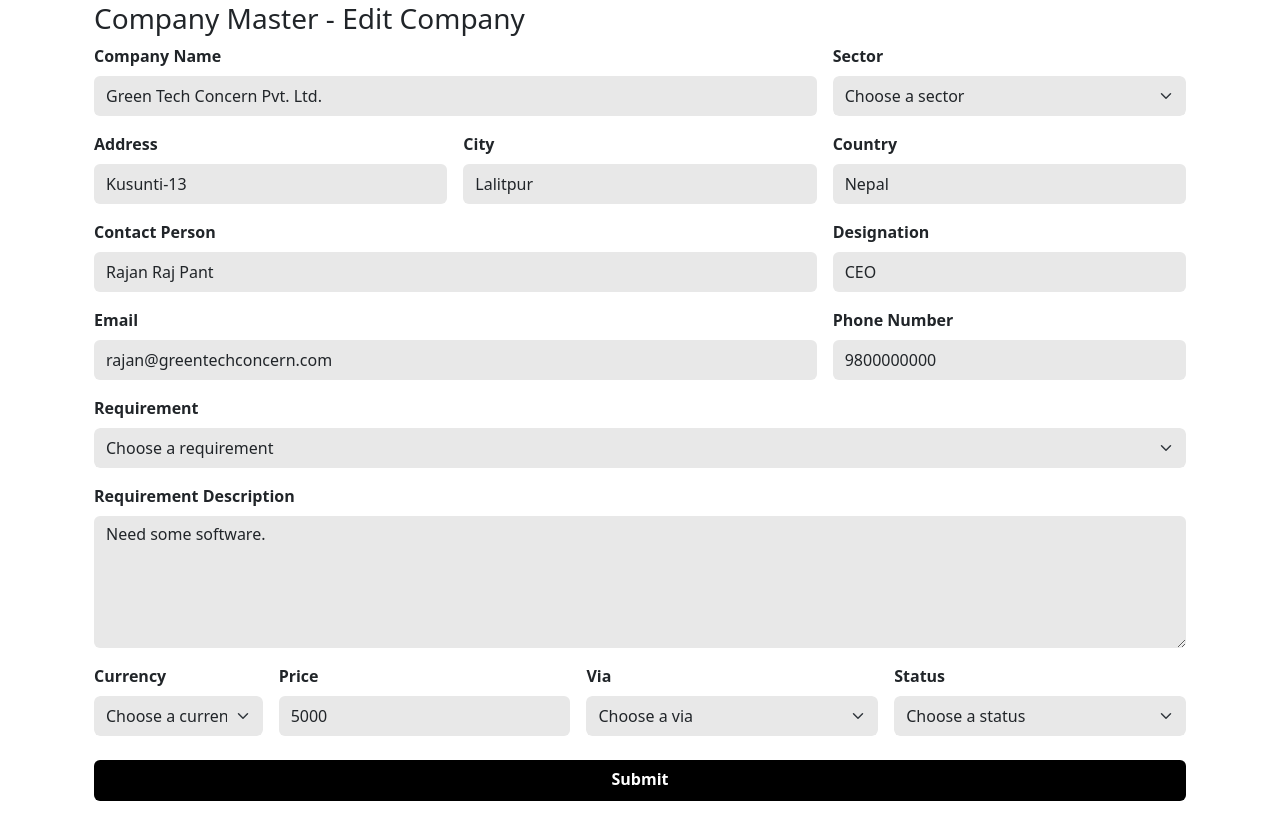
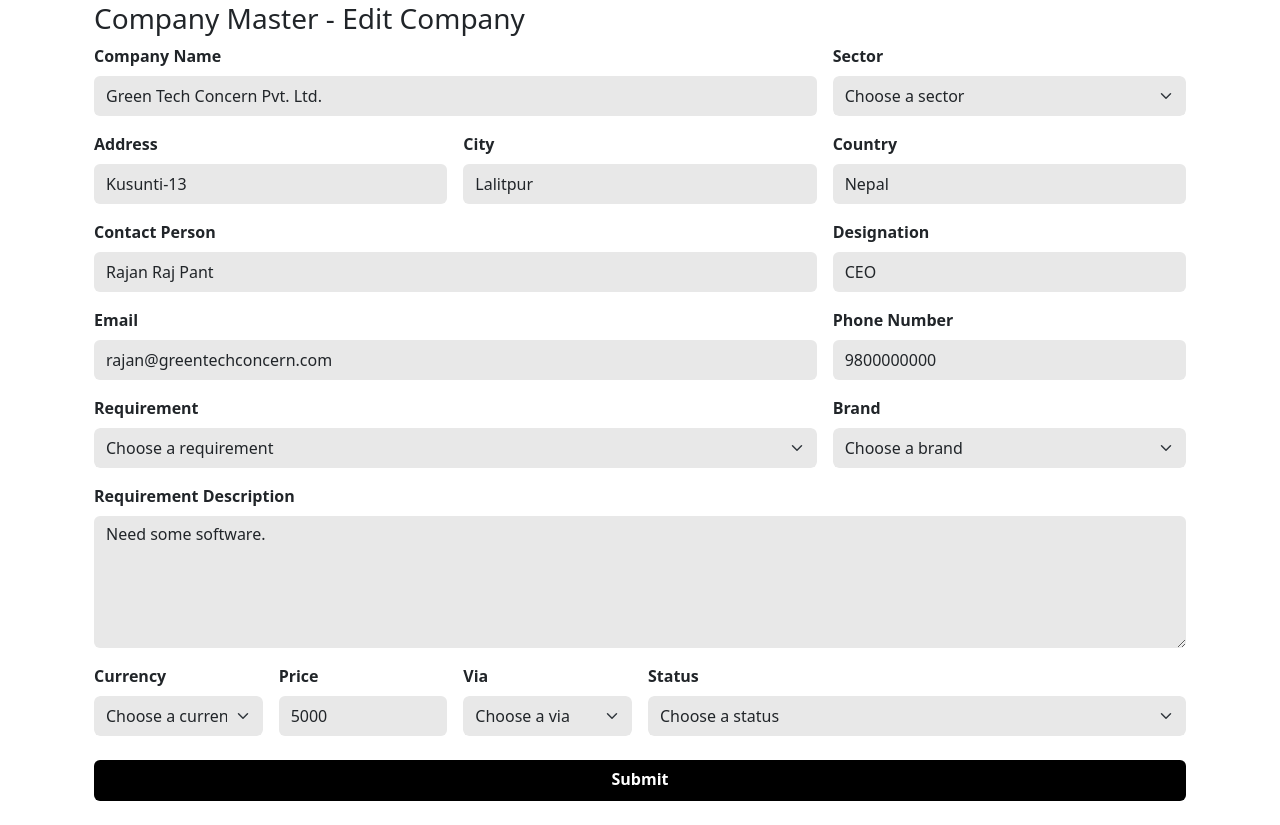
Before and after one commit to zaynierashik/crm, a Django app: page /companyform/1/ in a window 1280 px wide. Shown: the part 142-967 px from the top of the page. Run offline with Django 5.2, Linux system fonts and the light colour scheme; data comes from the database, SQL or seed files in the repository; both versions use the stored data as it was after the commit; some libraries are stand-ins or nearby versions.

Commit message:
Favicon & Referral/Partner

```diff
--- a/resecurityapp/views.py
+++ b/resecurityapp/views.py
@@ -46,9 +46,11 @@ def companyform(request, company_id):
     company = Company.objects.get(pk=company_id)
     sectors = Sector.objects.all()
     requirements = Requirement.objects.all()
+    brands = Brand.objects.all()
     vias = Via.objects.all()
+    partners = Partner.objects.all()
     statuses = Status.objects.all()
-    return render(request, 'companyform.html', {'company': company, 'sectors': sectors, 'requirements': requirements, 'vias': vias, 'statuses': statuses})
+    return render(request, 'companyform.html', {'company': company, 'sectors': sectors, 'requirements': requirements, 'brands': brands, 'vias': vias, 'partners': partners, 'statuses': statuses})
 
 def submit_company(request):
     if request.method == 'POST':
--- a/templates/companydetails.html
+++ b/templates/companydetails.html
@@ -6,6 +6,10 @@
     <meta charset="utf-8">
     <meta name="viewport" content="width=device-width, initial-scale=1">
     <title>View Company</title>
+    <link rel="apple-touch-icon" sizes="180x180" href="{% static '/apple-touch-icon.png' %}">
+    <link rel="icon" type="image/png" sizes="32x32" href="{% static '/favicon/favicon-32x32.png'  %}">
+    <link rel="icon" type="image/png" sizes="16x16" href="{% static '/favicon/favicon-16x16.png'  %}">
+    <link rel="manifest" href="{% static '/favicon/site.webmanifest' %}">
     <link href="https://cdn.jsdelivr.net/npm/bootstrap@5.3.2/dist/css/bootstrap.min.css" rel="stylesheet" integrity="sha384-T3c6CoIi6uLrA9TneNEoa7RxnatzjcDSCmG1MXxSR1GAsXEV/Dwwykc2MPK8M2HN" crossorigin="anonymous">
     <link href="{% static 'css/homepage.css' %}" rel="stylesheet">
 </head>
--- a/templates/companyform.html
+++ b/templates/companyform.html
@@ -6,6 +6,10 @@
     <meta charset="utf-8">
     <meta name="viewport" content="width=device-width, initial-scale=1">
     <title>Edit Company</title>
+    <link rel="apple-touch-icon" sizes="180x180" href="{% static '/apple-touch-icon.png' %}">
+    <link rel="icon" type="image/png" sizes="32x32" href="{% static '/favicon/favicon-32x32.png'  %}">
+    <link rel="icon" type="image/png" sizes="16x16" href="{% static '/favicon/favicon-16x16.png'  %}">
+    <link rel="manifest" href="{% static '/favicon/site.webmanifest' %}">
     <link href="https://cdn.jsdelivr.net/npm/bootstrap@5.3.2/dist/css/bootstrap.min.css" rel="stylesheet" integrity="sha384-T3c6CoIi6uLrA9TneNEoa7RxnatzjcDSCmG1MXxSR1GAsXEV/Dwwykc2MPK8M2HN" crossorigin="anonymous">
     <link href="{% static 'css/homepage.css' %}" rel="stylesheet">
 </head>
@@ -121,7 +125,8 @@
                     </div>
                 </div>
 
-                <div class="mb-3">
+                <div class="row g-3 mb-3">
+                    <div class="col">
                         <label for="requirement" class="form-label fw-semibold">Requirement</label>
                         <select class="form-control form-select py-2" name="requirement" id="requirement" required>
                             <option value="">Choose a requirement</option>
@@ -130,6 +135,18 @@
                             {% endfor %}
                         </select>
                         <div class="invalid-feedback">Please select a requirement.</div>
+                    </div>
+
+                    <div class="col-4">
+                        <label for="brand" class="form-label fw-semibold">Brand</label>
+                        <select class="form-control form-select py-2" name="brand" id="brand" required>
+                            <option value="">Choose a brand</option>
+                            {% for brand in brands %}
+                            <option value="{{ brand.Brand_Name }}">{{ brand.Brand_Name }}</option>
+                            {% endfor %}
+                        </select>
+                        <div class="invalid-feedback">Please select a brand.</div>
+                    </div>
                 </div>
 
                 <div class="mb-3">
@@ -151,13 +168,13 @@
                         <div class="invalid-feedback">Please select a currency.</div>
                     </div>
 
-                    <div class="col">
+                    <div class="col-2">
                         <label for="price" class="form-label fw-semibold">Price</label>
                         <input type="text" class="form-control py-2" name="price" id="price" value="{{ company.price }}" required>
                         <div class="invalid-feedback">Please enter a price.</div>
                     </div>
 
-                    <div class="col">
+                    <div class="col-2">
                         <label for="via" class="form-label fw-semibold">Via</label>
                         <select class="form-control form-select py-2" name="via" id="via" required>
                             <option value="">Choose a via</option>
@@ -166,6 +183,21 @@
                             {% endfor %}
                         </select>
                         <div class="invalid-feedback">Please select a via.</div>
+                    </div>
+
+                    <div id="referralNameInput" class="col" style="display: none;">
+                        <label for="referral_name" class="form-label fw-semibold">Referral Name</label>
+                        <input type="text" class="form-control py-2" name="referral_name" id="referral_name">
+                    </div>
+
+                    <div id="partnerDropdown" class="col" style="display: none;">
+                        <label for="partner" class="form-label fw-semibold">Partner</label>
+                        <select class="form-control form-select py-2" name="partner" id="partner">
+                            <option value="">Choose a partner</option>
+                            {% for partner in partners %}
+                            <option value="{{ partner.id }}">{{ partner.Partner_Name }}</option>
+                            {% endfor %}
+                        </select>
                     </div>
 
                     <div class="col">
@@ -220,6 +252,28 @@
     </script>
 
     <script>
+        document.addEventListener("DOMContentLoaded", function(){
+            var viaDropdown = document.getElementById("via");
+            var referralNameInput = document.getElementById("referralNameInput");
+            var partnerDropdown = document.getElementById("partnerDropdown");
+
+            viaDropdown.addEventListener("change", function(){
+                var selectedVia = viaDropdown.value;
+                if (selectedVia === "Referral") {
+                    referralNameInput.style.display = "block";
+                    partnerDropdown.style.display = "none";
+                } else if (selectedVia === "Partner") {
+                    referralNameInput.style.display = "none";
+                    partnerDropdown.style.display = "block";
+                } else {
+                    referralNameInput.style.display = "none";
+                    partnerDropdown.style.display = "none";
+                }
+            });
+        });
+    </script>
+
+    <script>
         if( window.history.replaceState ){
             window.history.replaceState( null, null, window.location.href );
         }
--- a/templates/form.html
+++ b/templates/form.html
@@ -6,6 +6,10 @@
     <meta charset="utf-8">
     <meta name="viewport" content="width=device-width, initial-scale=1">
     <title>Master Page</title>
+    <link rel="apple-touch-icon" sizes="180x180" href="{% static '/apple-touch-icon.png' %}">
+    <link rel="icon" type="image/png" sizes="32x32" href="{% static '/favicon/favicon-32x32.png'  %}">
+    <link rel="icon" type="image/png" sizes="16x16" href="{% static '/favicon/favicon-16x16.png'  %}">
+    <link rel="manifest" href="{% static '/favicon/site.webmanifest' %}">
     <link href="https://cdn.jsdelivr.net/npm/bootstrap@5.3.2/dist/css/bootstrap.min.css" rel="stylesheet" integrity="sha384-T3c6CoIi6uLrA9TneNEoa7RxnatzjcDSCmG1MXxSR1GAsXEV/Dwwykc2MPK8M2HN" crossorigin="anonymous">
     <link href="{% static 'css/homepage.css' %}" rel="stylesheet">
 </head>
--- a/templates/index.html
+++ b/templates/index.html
@@ -6,6 +6,10 @@
     <meta charset="utf-8">
     <meta name="viewport" content="width=device-width, initial-scale=1">
     <title>Homepage</title>
+    <link rel="apple-touch-icon" sizes="180x180" href="{% static '/apple-touch-icon.png' %}">
+    <link rel="icon" type="image/png" sizes="32x32" href="{% static '/favicon/favicon-32x32.png'  %}">
+    <link rel="icon" type="image/png" sizes="16x16" href="{% static '/favicon/favicon-16x16.png'  %}">
+    <link rel="manifest" href="{% static '/favicon/site.webmanifest' %}">
     <link href="https://cdn.jsdelivr.net/npm/bootstrap@5.3.2/dist/css/bootstrap.min.css" rel="stylesheet" integrity="sha384-T3c6CoIi6uLrA9TneNEoa7RxnatzjcDSCmG1MXxSR1GAsXEV/Dwwykc2MPK8M2HN" crossorigin="anonymous">
     <link href="{% static 'css/homepage.css' %}" rel="stylesheet">
 </head>
--- a/templates/master.html
+++ b/templates/master.html
@@ -6,6 +6,10 @@
     <meta charset="utf-8">
     <meta name="viewport" content="width=device-width, initial-scale=1">
     <title>Master Page</title>
+    <link rel="apple-touch-icon" sizes="180x180" href="{% static '/apple-touch-icon.png' %}">
+    <link rel="icon" type="image/png" sizes="32x32" href="{% static '/favicon/favicon-32x32.png'  %}">
+    <link rel="icon" type="image/png" sizes="16x16" href="{% static '/favicon/favicon-16x16.png'  %}">
+    <link rel="manifest" href="{% static '/favicon/site.webmanifest' %}">
     <link href="https://cdn.jsdelivr.net/npm/bootstrap@5.3.2/dist/css/bootstrap.min.css" rel="stylesheet" integrity="sha384-T3c6CoIi6uLrA9TneNEoa7RxnatzjcDSCmG1MXxSR1GAsXEV/Dwwykc2MPK8M2HN" crossorigin="anonymous">
     <link href="{% static 'css/homepage.css' %}" rel="stylesheet">
 </head>
--- a/templates/newpartner.html
+++ b/templates/newpartner.html
@@ -6,6 +6,10 @@
     <meta charset="utf-8">
     <meta name="viewport" content="width=device-width, initial-scale=1">
     <title>New Partner</title>
+    <link rel="apple-touch-icon" sizes="180x180" href="{% static '/apple-touch-icon.png' %}">
+    <link rel="icon" type="image/png" sizes="32x32" href="{% static '/favicon/favicon-32x32.png'  %}">
+    <link rel="icon" type="image/png" sizes="16x16" href="{% static '/favicon/favicon-16x16.png'  %}">
+    <link rel="manifest" href="{% static '/favicon/site.webmanifest' %}">
     <link href="https://cdn.jsdelivr.net/npm/bootstrap@5.3.2/dist/css/bootstrap.min.css" rel="stylesheet" integrity="sha384-T3c6CoIi6uLrA9TneNEoa7RxnatzjcDSCmG1MXxSR1GAsXEV/Dwwykc2MPK8M2HN" crossorigin="anonymous">
     <link href="{% static 'css/homepage.css' %}" rel="stylesheet">
 </head>
--- a/templates/partnerdetails.html
+++ b/templates/partnerdetails.html
@@ -6,6 +6,10 @@
     <meta charset="utf-8">
     <meta name="viewport" content="width=device-width, initial-scale=1">
     <title>View Partner</title>
+    <link rel="apple-touch-icon" sizes="180x180" href="{% static '/apple-touch-icon.png' %}">
+    <link rel="icon" type="image/png" sizes="32x32" href="{% static '/favicon/favicon-32x32.png'  %}">
+    <link rel="icon" type="image/png" sizes="16x16" href="{% static '/favicon/favicon-16x16.png'  %}">
+    <link rel="manifest" href="{% static '/favicon/site.webmanifest' %}">
     <link href="https://cdn.jsdelivr.net/npm/bootstrap@5.3.2/dist/css/bootstrap.min.css" rel="stylesheet" integrity="sha384-T3c6CoIi6uLrA9TneNEoa7RxnatzjcDSCmG1MXxSR1GAsXEV/Dwwykc2MPK8M2HN" crossorigin="anonymous">
     <link href="{% static 'css/homepage.css' %}" rel="stylesheet">
 </head>
--- a/templates/partnerform.html
+++ b/templates/partnerform.html
@@ -6,6 +6,10 @@
     <meta charset="utf-8">
     <meta name="viewport" content="width=device-width, initial-scale=1">
     <title>Edit Partner</title>
+    <link rel="apple-touch-icon" sizes="180x180" href="{% static '/apple-touch-icon.png' %}">
+    <link rel="icon" type="image/png" sizes="32x32" href="{% static '/favicon/favicon-32x32.png'  %}">
+    <link rel="icon" type="image/png" sizes="16x16" href="{% static '/favicon/favicon-16x16.png'  %}">
+    <link rel="manifest" href="{% static '/favicon/site.webmanifest' %}">
     <link href="https://cdn.jsdelivr.net/npm/bootstrap@5.3.2/dist/css/bootstrap.min.css" rel="stylesheet" integrity="sha384-T3c6CoIi6uLrA9TneNEoa7RxnatzjcDSCmG1MXxSR1GAsXEV/Dwwykc2MPK8M2HN" crossorigin="anonymous">
     <link href="{% static 'css/homepage.css' %}" rel="stylesheet">
 </head>
```
Also changed, not shown: templates/newcompany.html (+14 -17 lines), db.sqlite3, static/favicon/android-chrome-192x192.png (added), static/favicon/android-chrome-512x512.png (added), static/favicon/apple-touch-icon.png (added), static/favicon/favicon-16x16.png (added), static/favicon/favicon-32x32.png (added), static/favicon/favicon.ico (added), static/favicon/site.webmanifest (added). Lines whose indentation alone changed are shown as unchanged.
